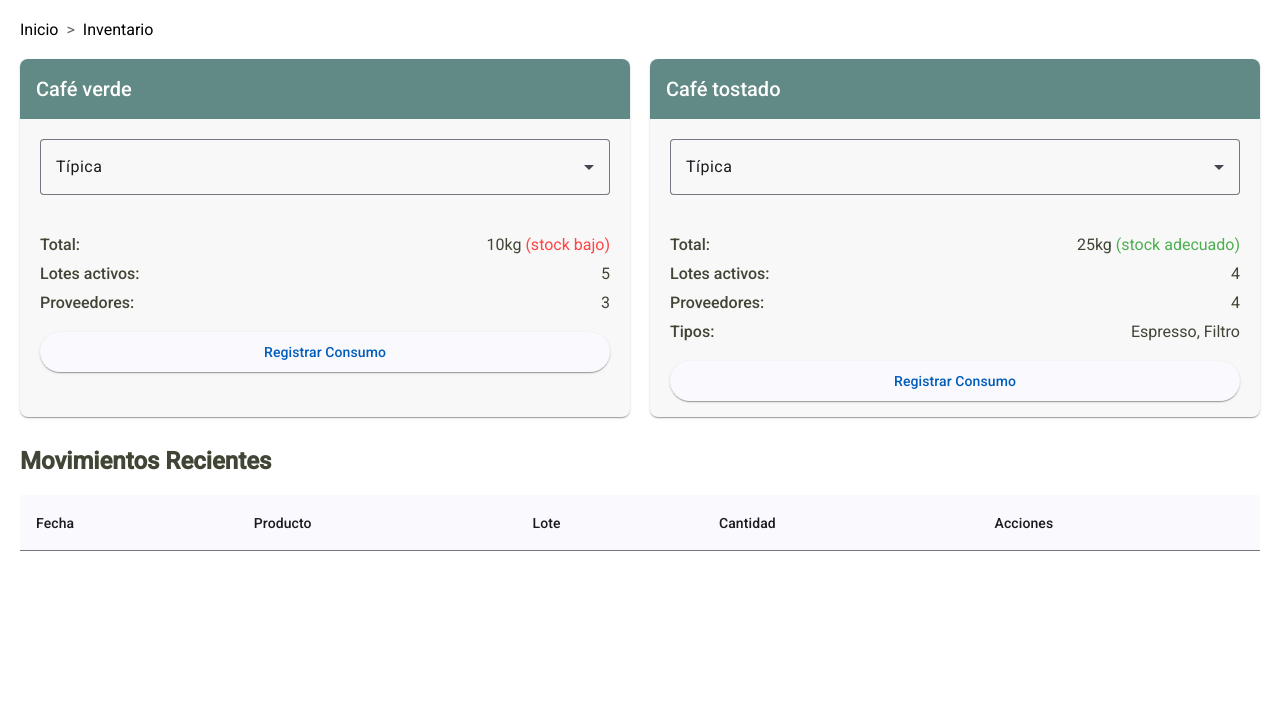
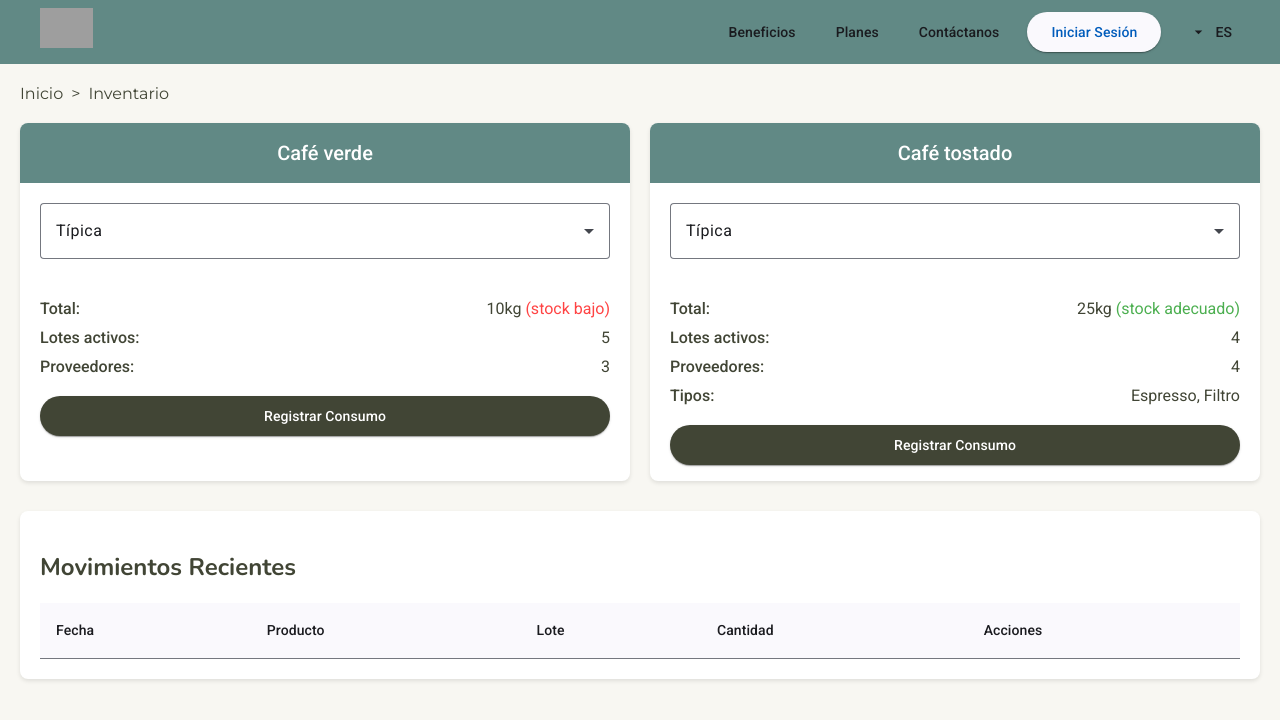
Before and after one commit to upc-pre-202510-1asi0729-4307-CafeMetrix/cafeLab-frontEnd, an Angular app: page /inventary in a window 1280 px wide. Shown: the top 720 px of the page. Built offline with nearby package versions, Linux system fonts and the light colour scheme; grey boxes are pictures that could not be loaded.

Commit message:
feat(public): add all view for inventory page component

```diff
--- a/src/app/app.component.css
+++ b/src/app/app.component.css
@@ -0,0 +1,4 @@
+.content-container {
+  padding-top: 64px; /* Altura del navbar */
+  min-height: calc(100vh - 64px);
+}
--- a/src/app/app.component.html
+++ b/src/app/app.component.html
@@ -1 +1,4 @@
-<router-outlet></router-outlet>
+<app-navbar></app-navbar>
+<div class="content-container">
+  <router-outlet></router-outlet>
+</div>
--- a/src/app/app.component.ts
+++ b/src/app/app.component.ts
@@ -1,10 +1,11 @@
 import { Component } from '@angular/core';
 import { RouterOutlet } from '@angular/router';
+import { NavbarComponent } from './components/navbar/navbar.component';
 
 @Component({
   selector: 'app-root',
   standalone: true,
-  imports: [RouterOutlet],
+  imports: [RouterOutlet, NavbarComponent],
   templateUrl: './app.component.html',
   styleUrl: './app.component.css'
 })
--- a/src/app/pages/inventary/inventary.component.css
+++ b/src/app/pages/inventary/inventary.component.css
@@ -5,11 +5,14 @@
 .breadcrumb {
   margin-bottom: 20px;
   font-size: 16px;
+  font-family: 'Montserrat', sans-serif;
+  font-weight: 400;
+  color: #414535;
 }
 
 .breadcrumb .separator {
   margin: 0 8px;
-  color: #666;
+  color: #414535;
 }
 
 .coffee-cards {
@@ -20,8 +23,9 @@
 }
 
 .coffee-card {
-  background-color: #F8F8F8;
+  background-color: #FFFFFF;
   border-radius: 8px;
+  box-shadow: 0 2px 4px rgba(0,0,0,0.1);
 }
 
 mat-card-header {
@@ -30,12 +34,14 @@ mat-card-header {
   padding: 16px;
   border-top-left-radius: 8px;
   border-top-right-radius: 8px;
+  justify-content: center;
 }
 
 mat-card-title {
   margin: 0 !important;
   font-size: 20px;
   font-weight: 500;
+  text-align: center;
 }
 
 mat-card-content {
@@ -77,17 +83,23 @@ mat-form-field {
 
 .register-button {
   width: 100%;
-  background-color: #618985;
-  color: white;
+  background-color: #414535 !important;
+  color: white !important;
 }
 
 .recent-movements {
   margin-top: 30px;
+  background-color: #FFFFFF;
+  padding: 20px;
+  border-radius: 8px;
+  box-shadow: 0 2px 4px rgba(0,0,0,0.1);
 }
 
 .recent-movements h2 {
   color: #414535;
   margin-bottom: 20px;
+  font-family: 'Nunito', sans-serif;
+  font-weight: bold;
 }
 
 table {
@@ -96,7 +108,7 @@ table {
 
 th.mat-header-cell {
   background-color: #618985;
-  color: white;
+  color: #FFFFFF;
   font-weight: 500;
   padding: 12px 16px;
 }
@@ -106,7 +118,7 @@ td.mat-cell {
 }
 
 tr.mat-row:nth-child(even) {
-  background-color: #f5f5f5;
+  background-color: rgba(0,0,0,0.02);
 }
 
 .mat-icon-button {
--- a/src/index.html
+++ b/src/index.html
@@ -6,7 +6,7 @@
   <base href="/">
   <meta name="viewport" content="width=device-width, initial-scale=1">
   <link rel="icon" type="image/x-icon" href="favicon.ico">
-  <link href="https://fonts.googleapis.com/css2?family=Roboto:wght@300;400;500&display=swap" rel="stylesheet">
+  <link href="https://fonts.googleapis.com/css2?family=Montserrat:wght@400;500;600&family=Nunito:wght@400;700&family=Roboto:wght@300;400;500&display=swap" rel="stylesheet">
   <link href="https://fonts.googleapis.com/icon?family=Material+Icons" rel="stylesheet">
 </head>
 <body class="mat-typography">
--- a/src/styles.css
+++ b/src/styles.css
@@ -1,4 +1,13 @@
 /* You can add global styles to this file, and also import other style files */
 
-html, body { height: 100%; }
-body { margin: 0; font-family: Roboto, "Helvetica Neue", sans-serif; }
+html, body {
+  height: 100%;
+  margin: 0;
+}
+
+body {
+  margin: 0;
+  font-family: Roboto, "Helvetica Neue", sans-serif;
+  background-color: #F8F7F2;
+  min-height: 100vh;
+}
```
